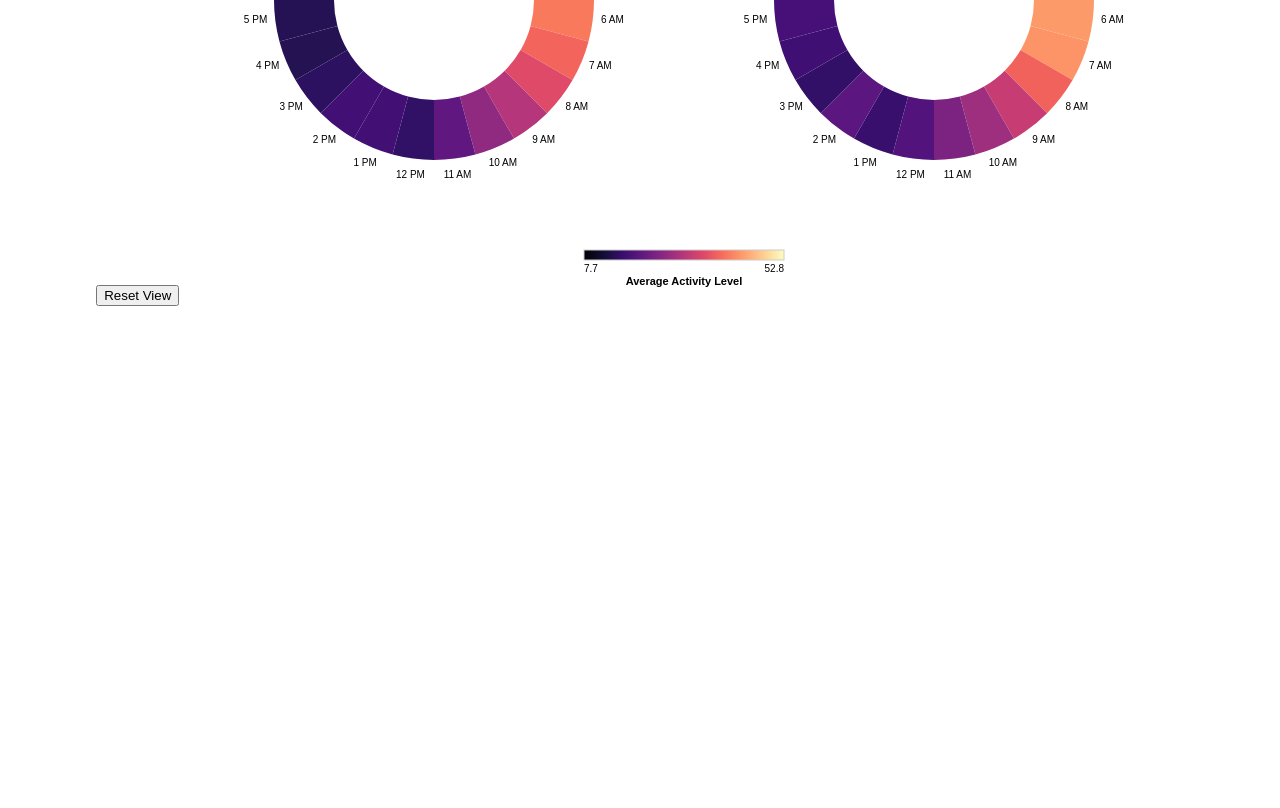
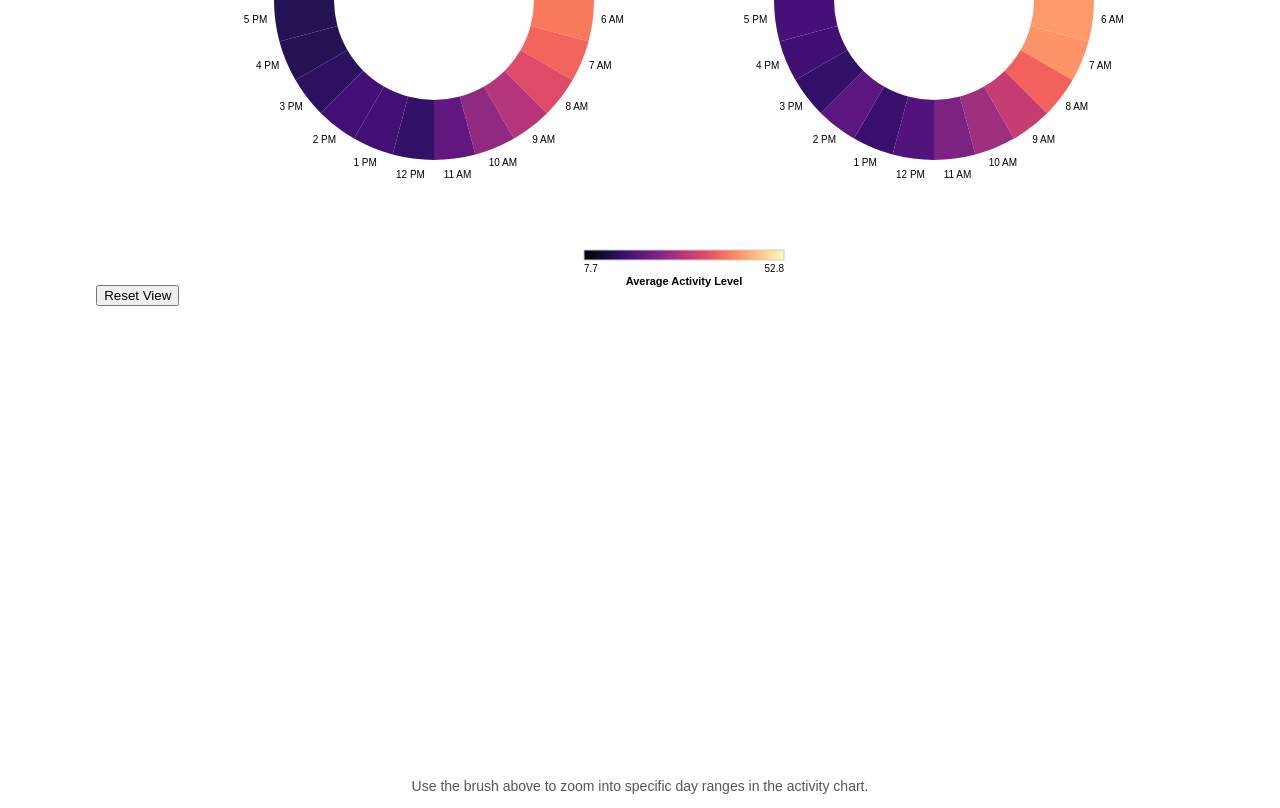
Before and after one commit to psandeep28/DSC106Project3, a plain HTML site: page index.html in a window 1280 px wide. Shown: the part 378-1186 px from the top of the page. Before the commit the page ends 1160 px from the top, so only its background shows below. Drawn offline with nearby package versions, Linux system fonts and the light colour scheme.

Commit message:
minimap instructions

```diff
--- a/index.html
+++ b/index.html
@@ -52,7 +52,9 @@
 
   <!-- Mini Map for Zoom/Pan -->
   <svg id="miniMap" width="900" height="120" class="mini-chart"></svg>
-
+  <p style="font-size: 14px; margin-top: 4px; color: #555;">
+    Use the brush above to zoom into specific day ranges in the activity chart.
+  </p>
   <!-- JS -->
   <script src="radial_script.js"></script>
 </body>
```
